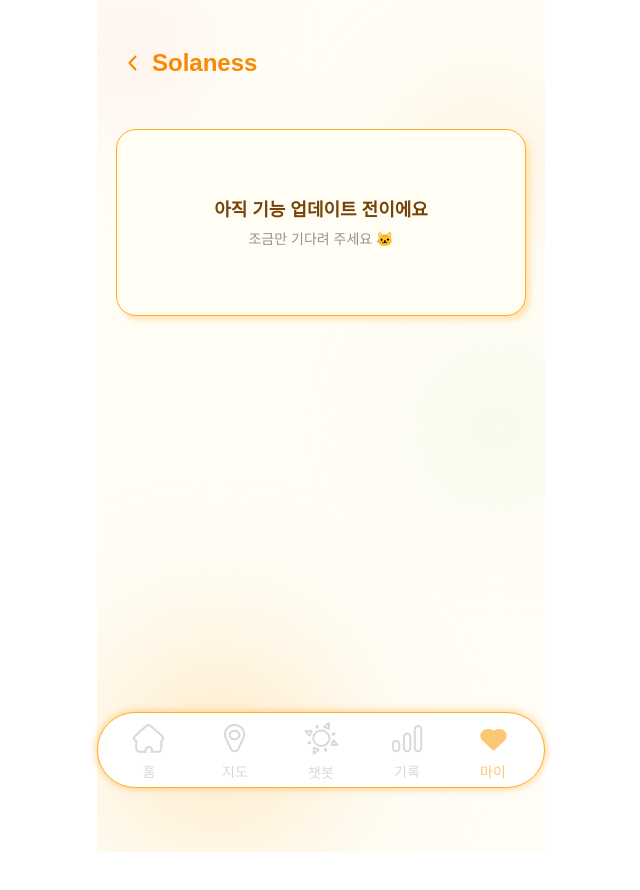
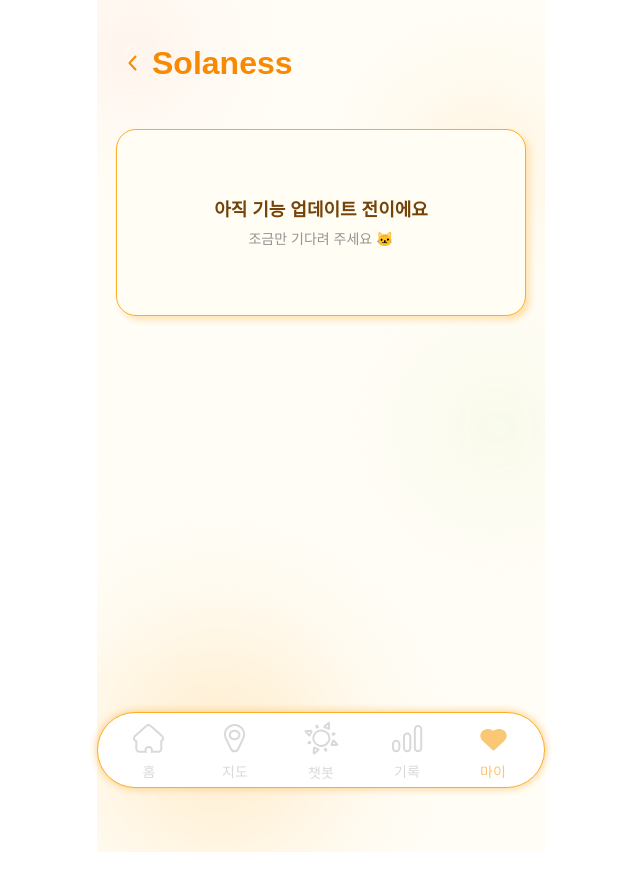
Before and after one commit to solaness/web, a React (Vite) app: page /my/edit/avatar in a window 1280 px wide. Shown: the top 890 px of the page, without its empty margins (319-959 px from the left). Built offline with nearby package versions, Linux system fonts and the light colour scheme; no server answers; sample sign-in values are in the browser's storage.

Commit message:
fix: 솔라니스 로고 크기 수정

```diff
--- a/src/components/shared/AppTitle.tsx
+++ b/src/components/shared/AppTitle.tsx
@@ -12,7 +12,7 @@ interface AppTitleProps {
  */
 function AppTitle({
   onBack,
-  titleClassName = "text-[24px] font-bold text-[#F78903]",
+  titleClassName = "text-[32px] font-bold text-[#F78903]",
 }: AppTitleProps) {
   const title = <h1 className={titleClassName}>Solaness</h1>;
 
--- a/src/pages/Home.tsx
+++ b/src/pages/Home.tsx
@@ -59,7 +59,7 @@ function Home() {
       <BackgroundBlobs />
 
       <header className="mb-5">
-        <h1 className="text-[24px] font-bold text-[#F78903]">
+        <h1 className="text-[32px] font-bold text-[#F78903]">
           Solaness
         </h1>
       </header>
--- a/src/pages/history/Calendar.tsx
+++ b/src/pages/history/Calendar.tsx
@@ -211,7 +211,9 @@ function Calendar() {
       }}
     >
       <header className="flex items-center gap-1">
-        <AppTitle onBack={goBack} />
+        <AppTitle
+          onBack={goBack}
+          titleClassName="text-[32px] font-bold leading-[30px] text-[#F78903]" />
       </header>
 
       {loadStatus === "loading" && (
--- a/src/pages/history/HistoryMain.tsx
+++ b/src/pages/history/HistoryMain.tsx
@@ -51,7 +51,7 @@ function HistoryMain() {
       <BackgroundBlobs />
 
       <header className="relative z-10 h-[78px] overflow-hidden">
-        <h1 className="relative z-10 text-[24px] font-bold leading-[30px] text-[#F78903]">
+        <h1 className="relative z-10 text-[32px] font-bold leading-[30px] text-[#F78903]">
           Solaness
         </h1>
 
--- a/src/pages/history/VisitRecordForm.tsx
+++ b/src/pages/history/VisitRecordForm.tsx
@@ -131,7 +131,7 @@ function VisitRecordForm() {
       <header className="relative z-10 flex items-center gap-1">
         <AppTitle
           onBack={goBack}
-          titleClassName="text-[24px] font-bold leading-[30px] text-[#F78903]"
+          titleClassName="text-[32px] font-bold leading-[30px] text-[#F78903]"
         />
       </header>
 
--- a/src/pages/history/Visits.tsx
+++ b/src/pages/history/Visits.tsx
@@ -171,7 +171,7 @@ function Visits() {
       <header className="relative z-10 flex h-[78px] items-center overflow-hidden">
         <AppTitle
           onBack={goBack}
-          titleClassName="text-[24px] font-bold leading-[30px] text-[#F78903]"
+          titleClassName="text-[32px] font-bold leading-[30px] text-[#F78903]"
         />
       </header>
 
--- a/src/pages/my/EditAvatar.tsx
+++ b/src/pages/my/EditAvatar.tsx
@@ -18,7 +18,7 @@ function EditAvatar() {
       <header className="relative z-10 flex h-[78px] items-center">
         <AppTitle
           onBack={goBack}
-          titleClassName="text-[24px] font-bold text-[#F78903]"
+          titleClassName="text-[32px] font-bold text-[#F78903]"
         />
       </header>
 
```
